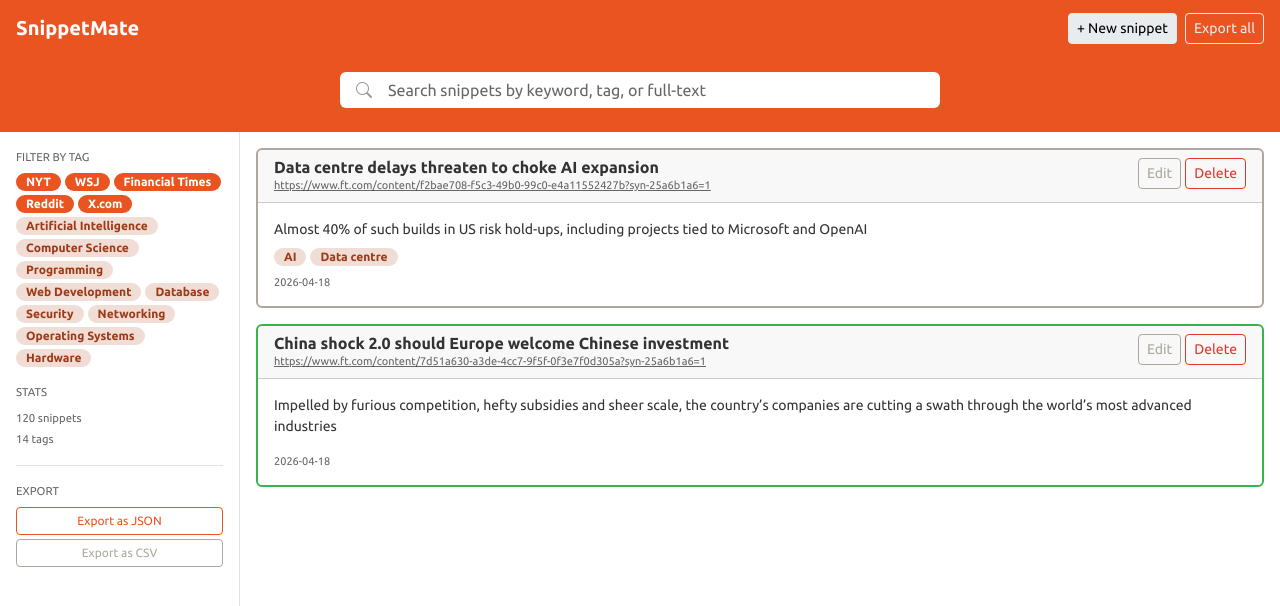
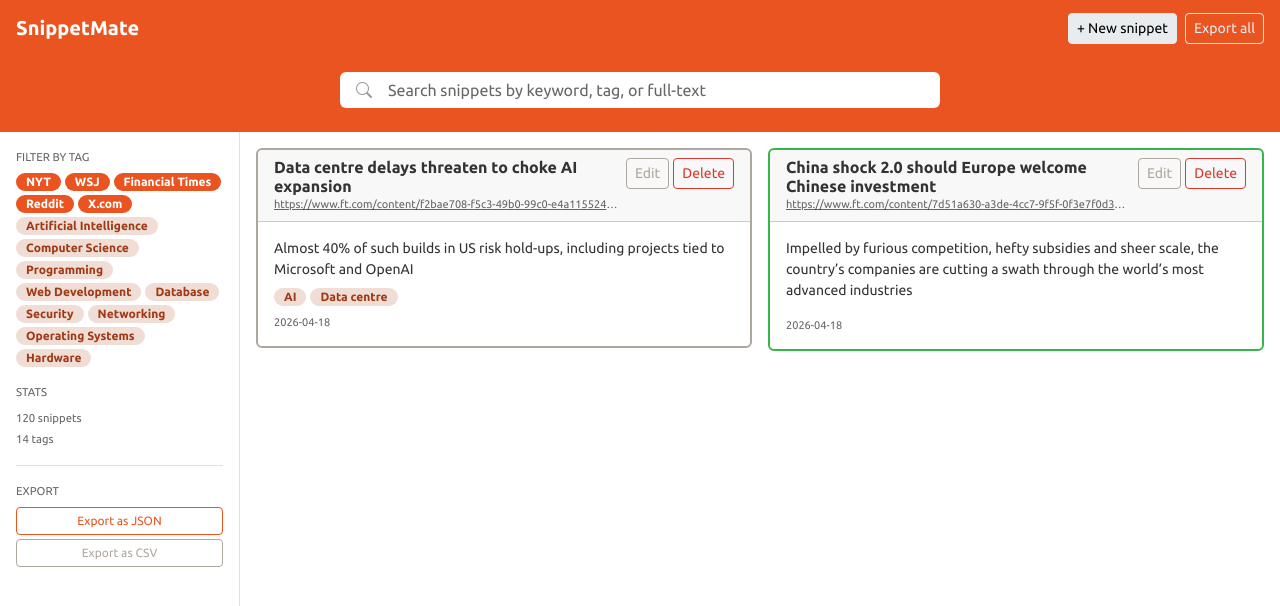
Before and after one commit to hexawulf/SnippetMate, a Vue app in the folder frontend/: page / in a window 1280 px wide. Shown: the top 606 px of the page. Built offline with nearby package versions, Linux system fonts and the light colour scheme.

Commit message:
fix (frontend) Day 7: add responsive grid layout to SnippetListmarkitdown scripts.
Today, I wrapped the v-for loop in a Bootstrap row/col grid so
snippet cards sit two-per-row on large screens and are not strangely elongated anymore. On mobile, they stack full-width.

```diff
--- a/frontend/src/App.vue
+++ b/frontend/src/App.vue
@@ -33,7 +33,7 @@ const snippets = ref([
 </template>
 <style>
 /* SnippetMate (tags) design-specific styling (sm-* prefix).
-   Not scoped on purpose because these are shared with both TagSidebar and SnippetCard. */
+   Not scoped - because shared with both TagSidebar and SnippetCard. */
 .sm-tag {
   background: #f0ddd5;
   color: #9e3a15;
--- a/frontend/src/components/SnippetList.vue
+++ b/frontend/src/components/SnippetList.vue
@@ -5,14 +5,18 @@ const emit = defineEmits(['edit', 'delete'])
 </script>
 
 <template>
-  <div>
-    <SnippetCard
+  <div class="row gx-3">
+    <div
       v-for="snippet in snippets"
       :key="snippet.id"
-      :snippet="snippet"
-      @edit="emit('edit', $event)"
-      @delete="emit('delete', $event)"
-    />
+      class="col-12 col-lg-6"
+    >
+      <SnippetCard
+        :snippet="snippet"
+        @edit="emit('edit', $event)"
+        @delete="emit('delete', $event)"
+      />
+    </div>
     <p v-if="!snippets.length" class="text-muted text-center mt-4">No snippets yet.</p>
   </div>
 </template>
```
